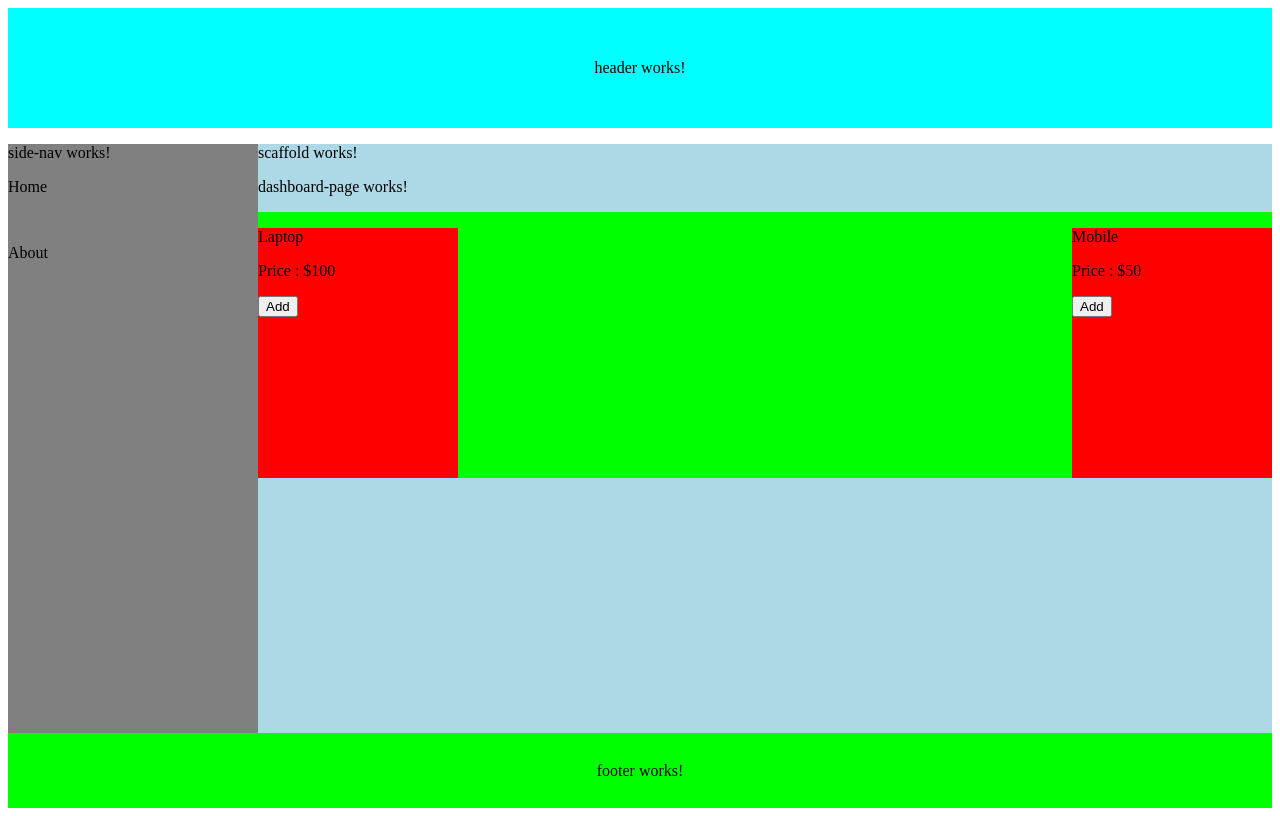
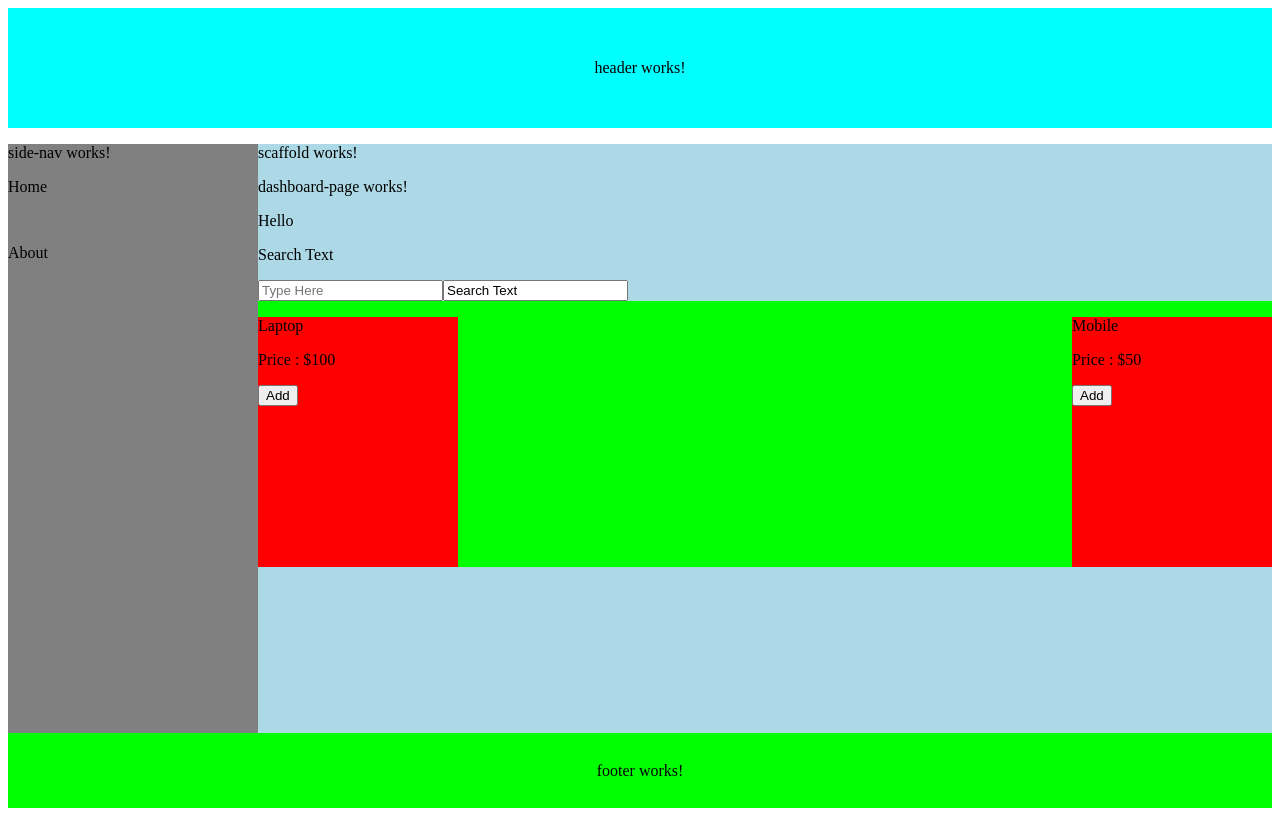
Before and after one commit to C-Clarke-Institute/batch-3-angular-weekend, an Angular app: page / in a window 1280 px wide. Built offline with nearby package versions, Linux system fonts and the light colour scheme.

Commit message:
Two way Binding

```diff
--- a/src/app/dashboard-page/dashboard-page.html
+++ b/src/app/dashboard-page/dashboard-page.html
@@ -1,4 +1,8 @@
 <p>dashboard-page works!</p>
+<p>{{ searchText }}</p>
+<p>{{ text }}</p>
+<input (input)="handleInputChange($event)" placeholder="Type Here" >
+<input [(ngModel)]="text" placeholder="Type Here" >
 <div class="app-dashboard">
 
   <app-product [title]="'Laptop'" [price]="100"></app-product>
--- a/src/app/dashboard-page/dashboard-page.ts
+++ b/src/app/dashboard-page/dashboard-page.ts
@@ -1,10 +1,19 @@
 import { Component } from '@angular/core';
 import { Product } from '../product/product';
+import { FormsModule } from '@angular/forms';
 
 @Component({
   selector: 'app-dashboard-page',
-  imports: [ Product ],
+  imports: [Product, FormsModule],
   templateUrl: './dashboard-page.html',
   styleUrl: './dashboard-page.scss',
 })
-export class DashboardPage {}
+export class DashboardPage {
+  searchText: string = 'Hello';
+
+  text: string = 'Search Text';
+
+  handleInputChange(event: any) {
+    this.searchText = event.target.value;
+  }
+}
```
